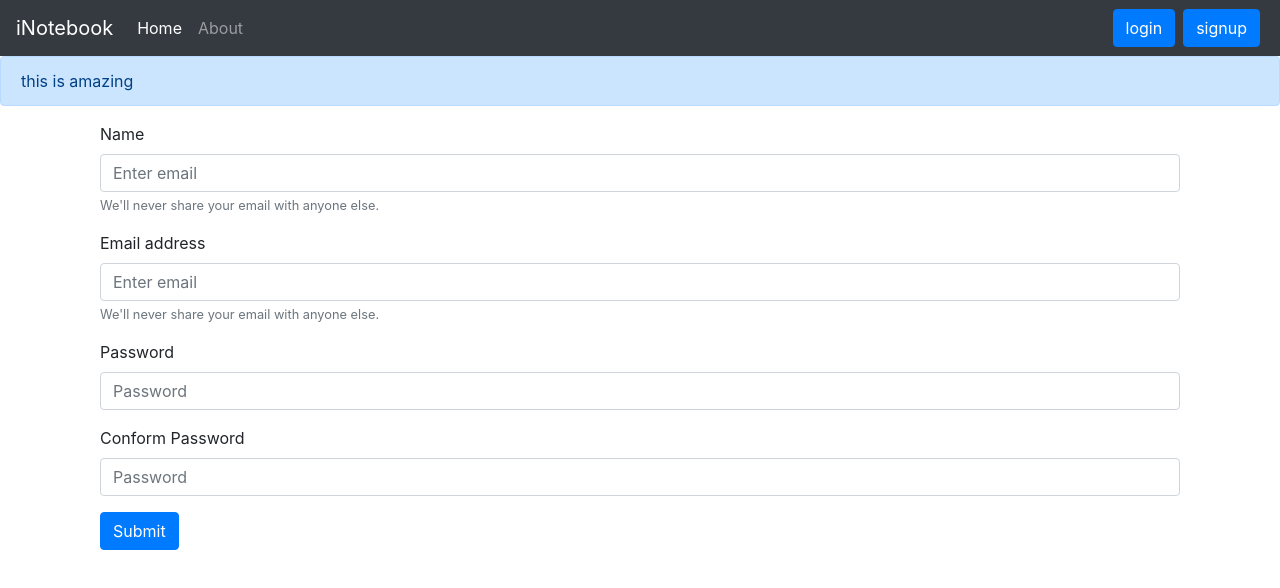
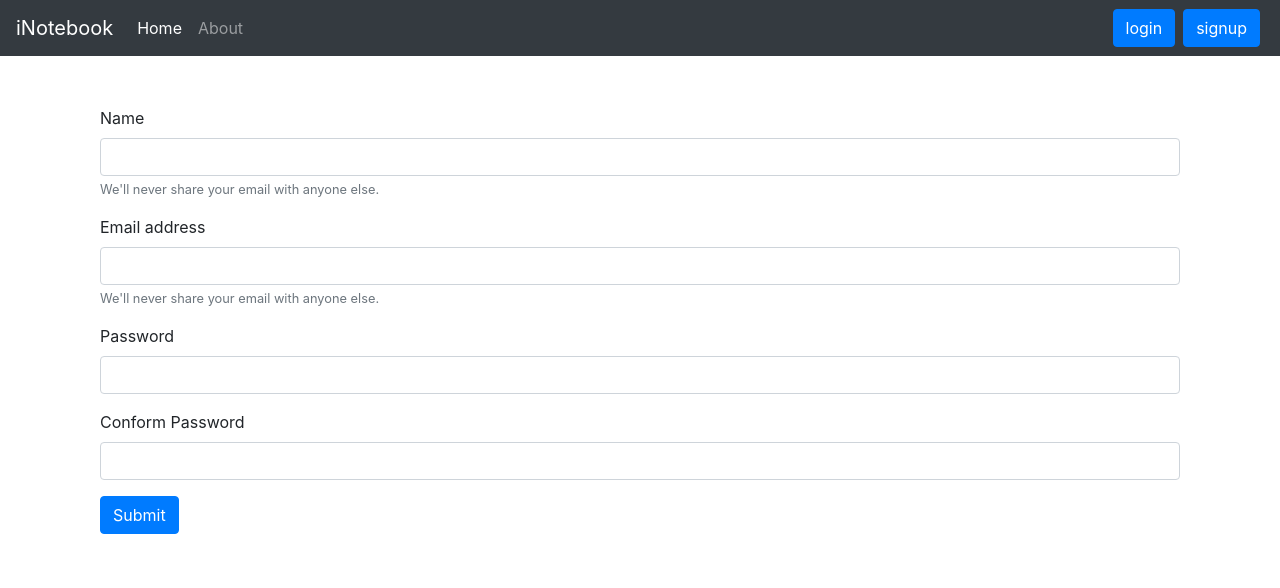
Before and after one commit to Vs74279/inotebook, a React (Create React App) app: page /signup in a window 1280 px wide. Shown: the top 588 px of the page. Built offline with nearby package versions, Linux system fonts and the light colour scheme.

Commit message:
Adding alert to delete added login signup

```diff
--- a/src/App.js
+++ b/src/App.js
@@ -11,26 +11,37 @@
 import { Home } from './components/Home';
 import About from './components/About';
 import NoteState from './context/NoteState';
-import {Alert} from './components/Alert';
+import  Alert  from './components/Alert';
 import Login from './components/Login';
 import Signup from './components/Signup';
+import { useState } from 'react';
 
 function App() {
+  const [alert, setAlert] = useState(null);
+  const showAlert = (message, type) => {
+    setAlert({
+      msg: message,
+      type: type
+    })
+    setTimeout(() => {
+      setAlert(null);
+    }, 1500);
+  }
   return (
     <>
       <NoteState>
         <BrowserRouter>
           <Navbar />
-          <Alert message='this is amazing '/>
+          <Alert alert={alert} />
           <div className='container'>
 
 
             <Routes>
-              <Route path="/" element={<Home />} />
+              <Route path="/" element={<Home  showAlert={showAlert} />} />
 
               <Route path="/about" element={<About />} />
-              <Route path="/login" element={<Login />} />
-              <Route path="/signup" element={<Signup />} />
+              <Route path="/login" element={<Login  showAlert={showAlert} />} />
+              <Route path="/signup" element={<Signup showAlert={showAlert} />} />
 
 
             </Routes>
--- a/src/components/AddNote.js
+++ b/src/components/AddNote.js
@@ -1,7 +1,7 @@
 import React, { useContext, useState } from 'react';
 import noteContext from "../context/noteContext";
 
-const AddNote = () => {
+const AddNote = (props) => {
   const context = useContext(noteContext);
   const { addNote } = context;
 
@@ -10,6 +10,7 @@
     e.preventDefault();
     addNote(note.title, note.description, note.tag);
     setNote({ title: "", description: "", tag: "" })
+    props.showAlert("Added successfully","success")
   }
   const onChange = (e) => {
     setNote({ ...note, [e.target.name]: e.target.value })
@@ -20,7 +21,7 @@
       <form className='my-3'>
         <div className="form-group">
           <label htmlFor="title" className='form-control'>Title</label>
-          <input type="text" className="form-control" id="title" name="title" aria-describedby="emailHelp" placeholder="Enter email" value={note.title} onChange={onChange} />
+          <input type="text" className="form-control" id="title" name="title" aria-describedby="emailHelp"  value={note.title} onChange={onChange} />
 
         </div>
         <div className="my-3">
--- a/src/components/Alert.js
+++ b/src/components/Alert.js
@@ -1,11 +1,23 @@
-import React from 'react'
+import React from 'react';
 
-export const Alert = (props) => {
+function Alert(props) {
+    const capitalize = (word) => {
+        if (word==="denger"){
+            word = "error"
+        }
+        const lower = word.toLowerCase();
+        return lower.charAt(0).toUpperCase() + lower.slice(1);
+    }
+
     return (
-        <div>
-            <div className="alert alert-primary" role="alert">
-               {props.message}
-            </div>
+        <div style={{ height: '50px' }}>
+            {props.alert &&
+                <div className={`alert alert-${props.alert.type} alert-dismissible fade show`} role="alert">
+                    <strong>{capitalize(props.alert.type)}</strong>: {props.alert.message}
+                </div>
+            }
         </div>
-    )
+    );
 }
+
+export default Alert;
--- a/src/components/Home.js
+++ b/src/components/Home.js
@@ -3,13 +3,14 @@
 
 
 
-export const Home = () => {
+export const Home = (props) => {
+  const {showAlert} = props;
 
   return (
     <div>
 
 
-     <Notes/>
+     <Notes showAlert={showAlert} />
     </div>
   )
 }
--- a/src/components/Login.js
+++ b/src/components/Login.js
@@ -23,10 +23,11 @@
             // save the  auth token and redirect
             localStorage.setItem('token', json.authtoken);
             navigate('/path')
+            props.showAlert("Login successfully","success")
 
         }
         else{
-            alert("invalid credentials");
+            props.showAlert("Invalid Credentials", "denger")
         }
 
     }
@@ -38,12 +39,12 @@
             <form onSubmit={handleSubmit}>
                 <div className="form-group">
                     <label htmlFor="email">Email address</label>
-                    <input type="email" className="form-control" value={credentials.email} onChange={onChange} id="email" name="email" aria-describedby="emailHelp" placeholder="Enter email" />
+                    <input type="email" className="form-control" value={credentials.email} onChange={onChange} id="email" name="email" aria-describedby="emailHelp"  />
                     <small id="emailHelp" className="form-text text-muted">We'll never share your email with anyone else.</small>
                 </div>
                 <div className="form-group">
                     <label htmlFor="password">Password</label>
-                    <input type="password" className="form-control"  value={credentials.password} onChange={onChange} id="password" name="password" placeholder="Password" />
+                    <input type="password" className="form-control"  value={credentials.password} onChange={onChange} id="password" name="password"  />
                 </div>
 
                 <button type="submit" className="btn btn-primary" >Submit</button>
--- a/src/components/Noteitem.js
+++ b/src/components/Noteitem.js
@@ -14,7 +14,7 @@
                 <div className="card-body">
                     <h5 className="card-title">{note.title}</h5>
                     <p className="card-text">{note.description} </p>
-                    <i className="far fa-trash-alt mx-2" onClick={() => { deleteNote(note._id) }}></i>
+                    <i className="far fa-trash-alt mx-2" onClick={() => { deleteNote(note._id);props.showAlert("Deleted successfully", "success"); }}></i>
 
                     <i className="fa-solid fa-pen-to-square mx-2" onClick={()=>{updateNote(note)}}></i>
 
--- a/src/components/Notes.js
+++ b/src/components/Notes.js
@@ -4,7 +4,7 @@
 import AddNote from './AddNote';
 
 
-const Notes = () => {
+const Notes = (props) => {
   const context = useContext(noteContext);
   const { notes, getNotes ,editNote} = context;
   useEffect(() => {
@@ -13,13 +13,14 @@
     // eslint-disable-next-line
 
 
-  }, [])
+  }, [getNotes]);
   const myRef = useRef(null);
   const myRefClose = useRef(null);
   const [note, setNote] = useState({ id: "" ,etitle: "", edescription:"",etag: ""})
   const updateNote = (currentNote) => {
     myRef.current.click();
     setNote({ id: currentNote._id, etitle: currentNote.title, edescription: currentNote.description, etag: currentNote.tag})
+    props.showAlert("updated successfully","success");
   }
 
   const handleClick=(e)=>{
@@ -34,7 +35,7 @@
 }
   return (
     <>
-      <AddNote />
+      <AddNote showAlert={props.showAlert}/>
       <button ref={myRef} type="button" className="btn btn-primary d-none" data-bs-toggle="modal" data-bs-target="#exampleModal">
         Launch demo modal
       </button>
@@ -51,7 +52,7 @@
               <form className='my-3'>
                 <div className="form-group">
                   <label htmlFor="etitle" className='form-control'>Title</label>
-                  <input type="text" className="form-control" id="etitle" name="etitle" value={note.title} aria-describedby="emailHelp" placeholder="Enter email" onChange={onChange} />
+                  <input type="text" className="form-control" id="etitle" name="etitle" value={note.title} aria-describedby="emailHelp"  onChange={onChange} />
 
                 </div>
                 <div className="my-3">
@@ -79,7 +80,7 @@
         {notes.length===0 && 'No notes to display'}
         </div>
         {notes.map((note) => {
-          return <Noteitem key={note._id} updateNote={updateNote} note={note} />
+          return <Noteitem key={note._id} updateNote={updateNote} showAlert={props.showAlert}note={note} />
 
 
         })}
--- a/src/components/Signup.js
+++ b/src/components/Signup.js
@@ -1,7 +1,7 @@
 import React,{useState} from 'react'
 import { useNavigate } from 'react-router-dom';
 
-const Signup = () => {
+const Signup = (props) => {
     const [credentials,setcredentials] = useState({name: "",email: "", password: "",cpassword:""})
     let navigate = useNavigate();
     const handleSubmit = async (e) => {
@@ -21,10 +21,11 @@
             // save the  auth token and redirect
             localStorage.setItem('token', json.authtoken);
             navigate('/path')
+            props.showAlert("Account created successfully","success")
 
         }
         else{
-            alert("invalid credentials");
+            props.showAlert("Invalid Details", "denger")
         }
 
     }
@@ -36,21 +37,21 @@
             <form onSubmit={handleSubmit}>
                 <div className="form-group">
                     <label htmlFor="name">Name</label>
-                    <input type="text" className="form-control" id="name" name="name" onChange={onChange}  aria-describedby="emailHelp" placeholder="Enter email" />
+                    <input type="text" className="form-control" id="name" name="name" onChange={onChange}  aria-describedby="emailHelp"  />
                     <small id="emailHelp" className="form-text text-muted">We'll never share your email with anyone else.</small>
                 </div>
                 <div className="form-group">
                     <label htmlFor="email">Email address</label>
-                    <input type="email" className="form-control" id="email" name="email" onChange={onChange}  aria-describedby="emailHelp" placeholder="Enter email" />
+                    <input type="email" className="form-control" id="email" name="email" onChange={onChange}  aria-describedby="emailHelp"  />
                     <small id="emailHelp" className="form-text text-muted">We'll never share your email with anyone else.</small>
                 </div>
                 <div className="form-group">
                     <label htmlFor="password">Password</label>
-                    <input type="password" className="form-control" id="password" name="password" onChange={onChange} minLength={5} required placeholder="Password" />
+                    <input type="password" className="form-control" id="password" name="password" onChange={onChange} minLength={5} required  />
                 </div>
                 <div className="form-group">
                     <label htmlFor="cpassword"> Conform Password</label>
-                    <input type="password" className="form-control" id="cpassword" name="cpassword" onChange={onChange} minLength={5} required  placeholder="Password" />
+                    <input type="password" className="form-control" id="cpassword" name="cpassword" onChange={onChange} minLength={5} required   />
                 </div>
 
                 <button type="submit" className="btn btn-primary">Submit</button>
```
